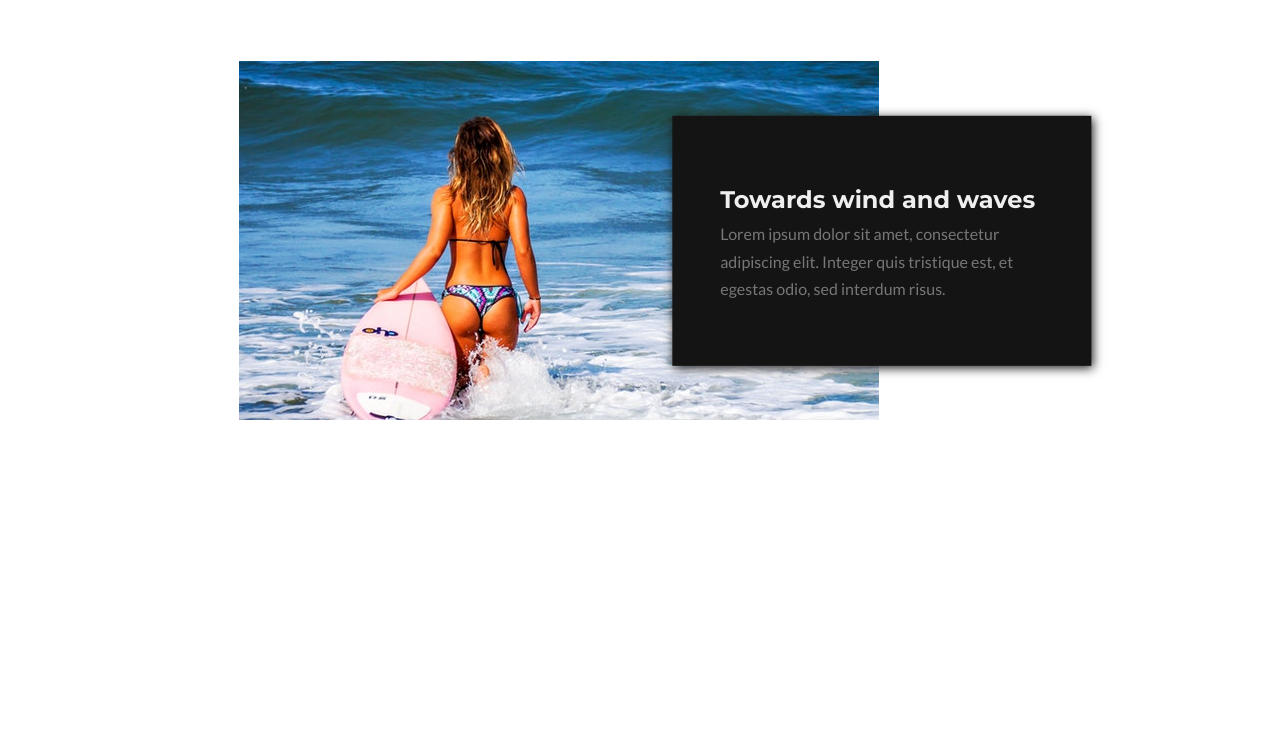
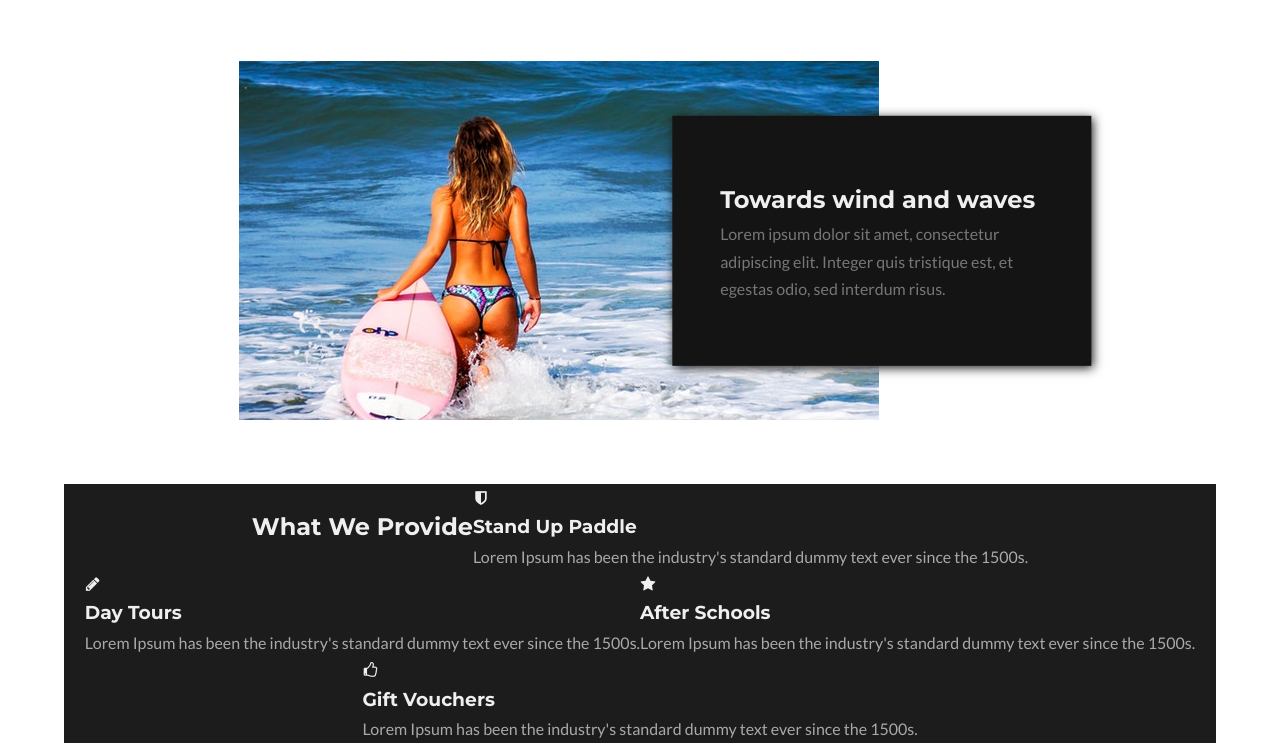
Before and after one commit to Miltoniweb/PageSurf, a plain HTML site: page index.html in a window 1280 px wide. Shown: the part 1023-1766 px from the top of the page. Before the commit the page ends 1507 px from the top, so only its background shows below. Drawn offline with Linux system fonts and the light colour scheme.

Commit message:
se implementa sesion 'provide'

```diff
--- a/css/styles.css
+++ b/css/styles.css
@@ -522,3 +522,20 @@ img {
     color: #EFEFEF; }
   .content-about-cards .content-about-card__description {
     color: #777777; }
+
+.content-provide {
+  display: -webkit-box;
+  display: -ms-flexbox;
+  display: flex;
+  -ms-flex-wrap: wrap;
+  flex-wrap: wrap;
+  -webkit-box-align: center;
+  -ms-flex-align: center;
+  align-items: center;
+  -webkit-box-pack: center;
+  -ms-flex-pack: center;
+  justify-content: center;
+  color: #EFEFEF;
+  background-color: #1D1C1C; }
+  .content-provide p {
+    color: darkgray; }
--- a/index.html
+++ b/index.html
@@ -62,6 +62,25 @@
           </div>
         </article>
       </section>
+      <section class="content-provide outer-wrap">
+        <h2 class="content-provide__title">What We Provide</h2>
+        <div class="content-icon"><span class="icon-shield"></span>
+          <h3 class="content-icon__title">Stand Up Paddle </h3>
+          <p class="content-icon__description">Lorem Ipsum has been the industry's standard dummy text ever since the 1500s.</p>
+        </div>
+        <div class="content-icon"><span class="icon-pencil"></span>
+          <h3 class="content-icon__title">Day Tours </h3>
+          <p class="content-icon__description">Lorem Ipsum has been the industry's standard dummy text ever since the 1500s.</p>
+        </div>
+        <div class="content-icon"><span class="icon-star"></span>
+          <h3 class="content-icon__title">After Schools </h3>
+          <p class="content-icon__description">Lorem Ipsum has been the industry's standard dummy text ever since the 1500s.</p>
+        </div>
+        <div class="content-icon"><span class="icon-hand"></span>
+          <h3 class="content-icon__title">Gift Vouchers </h3>
+          <p class="content-icon__description">Lorem Ipsum has been the industry's standard dummy text ever since the 1500s.</p>
+        </div>
+      </section>
     </main>
     <footer>
     </footer>
```
